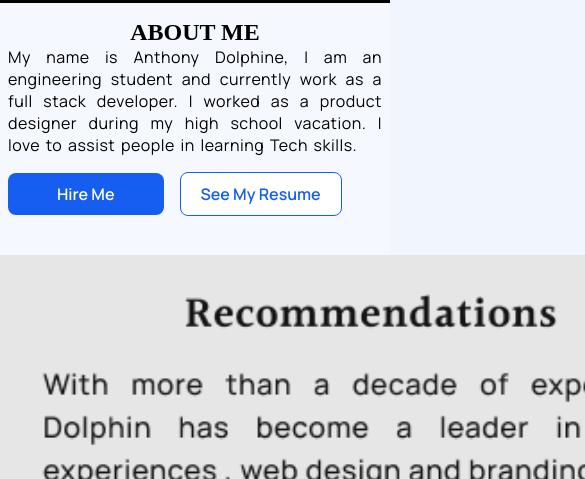
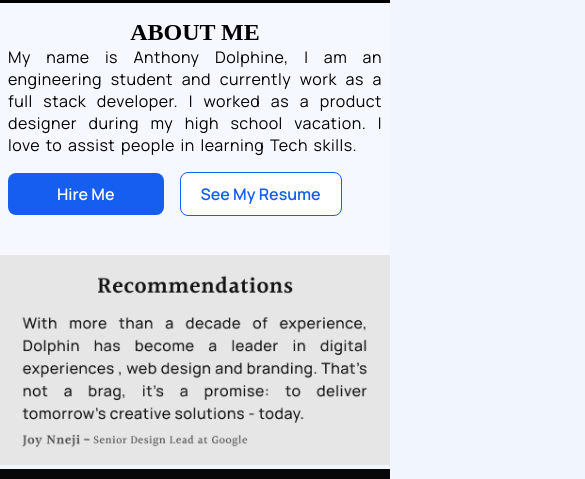
Before and after one commit to Saimurugeshwari/Responsive-Bio, a plain HTML site: page index.html in a window 390 px wide. Shown: the part 751-1230 px from the top of the page, 585 px wide, since content can reach past the window. Drawn offline with Linux system fonts and the light colour scheme; a web font is replaced by a local one.

Commit message:
width and height added

```diff
--- a/style.css
+++ b/style.css
@@ -393,12 +393,11 @@ footer {
       display: none;
     }
     .section-five{
-      display: flex;
-      justify-content: flex-start;
+      display: block;
     }
     .mobile-text{
-      width:190%;
-
+      width: 100%;
+      height: 100%;
     }
     footer{
     display: none;
```
